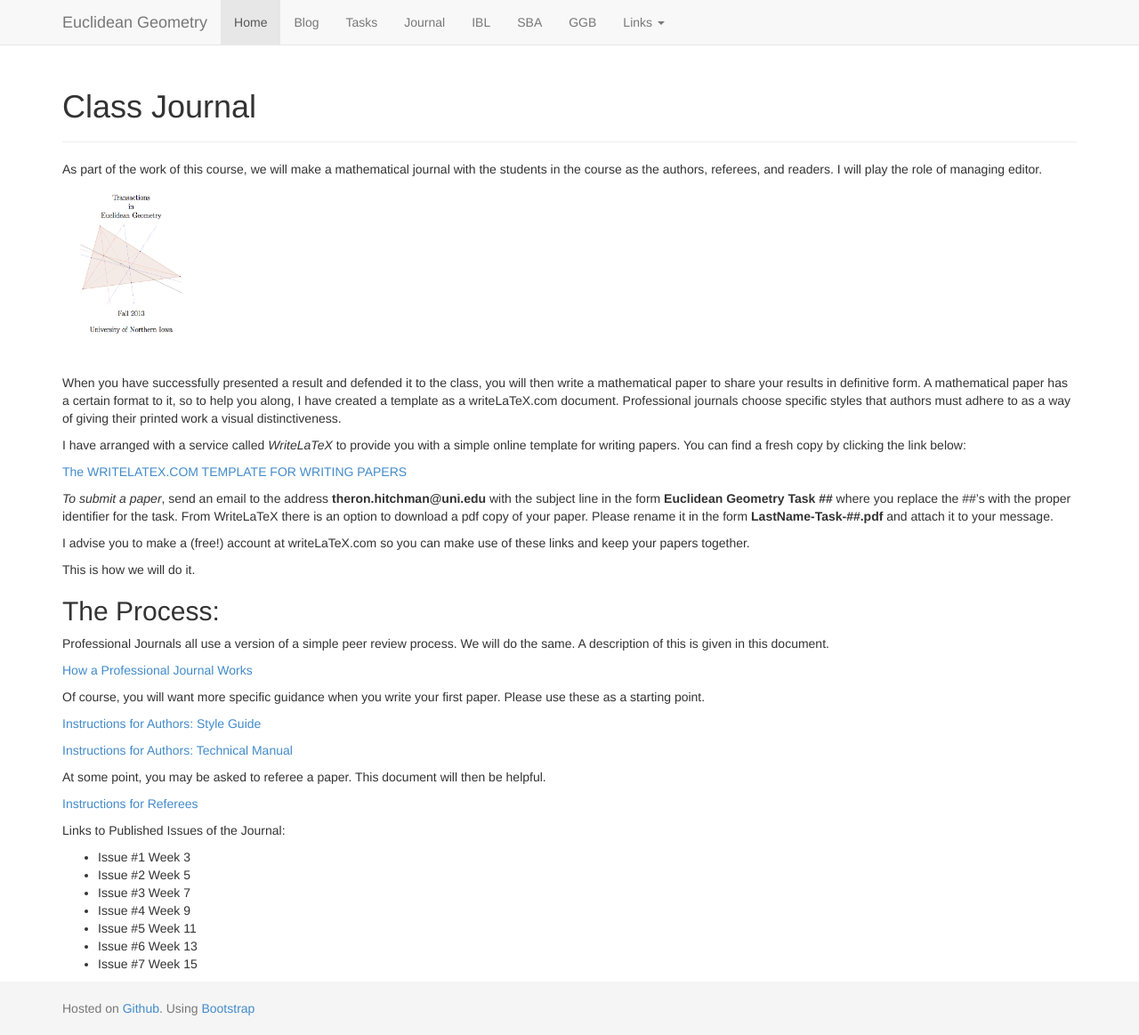
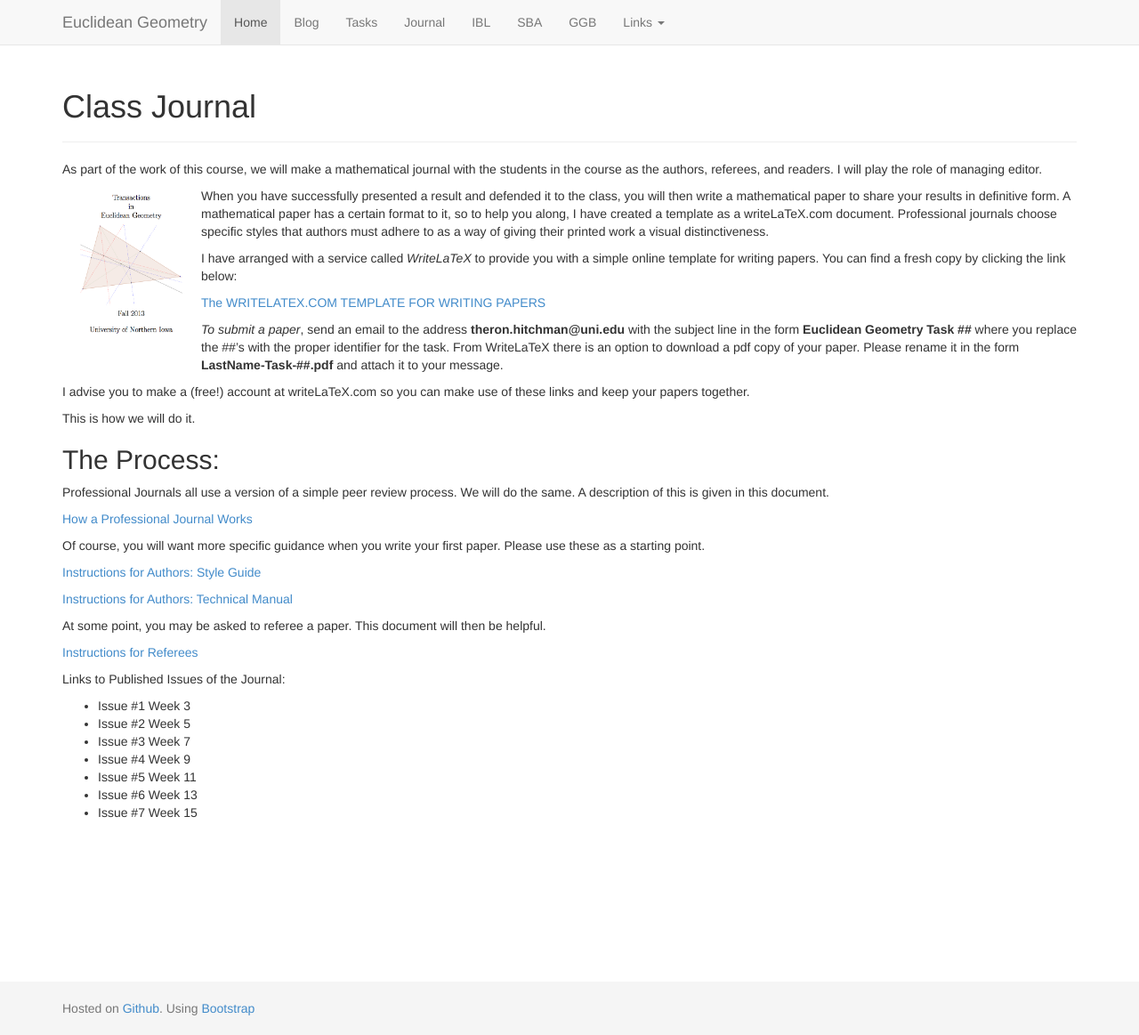
Before and after one commit to theronhitchman/euclidean-geometry, a Jekyll site: the page built from journal/index.md, in a window 1280 px wide and 1163 px high. Shown: the whole window at 89% size. Built offline with Jekyll 4.4.1, drawn with Linux system fonts in a browser that asks for light colours; nearby versions of some CDN libraries.

Commit message:
float image on left

```diff
--- a/journal/index.md
+++ b/journal/index.md
@@ -8,7 +8,7 @@ As part of the work of this course, we will make a mathematical journal with
 the students in the course as the authors, referees, and readers. I will play
 the role of managing editor.
 
-<img src="{{ site.url }}/images/teg_cover1.png" height="200" align="center">
+<img src="{{ site.url }}/images/teg_cover1.png" height="200" style="float:left;">
 
 When you have successfully presented a result and defended it to the class,
 you will then write a mathematical paper to share your results in definitive
```
